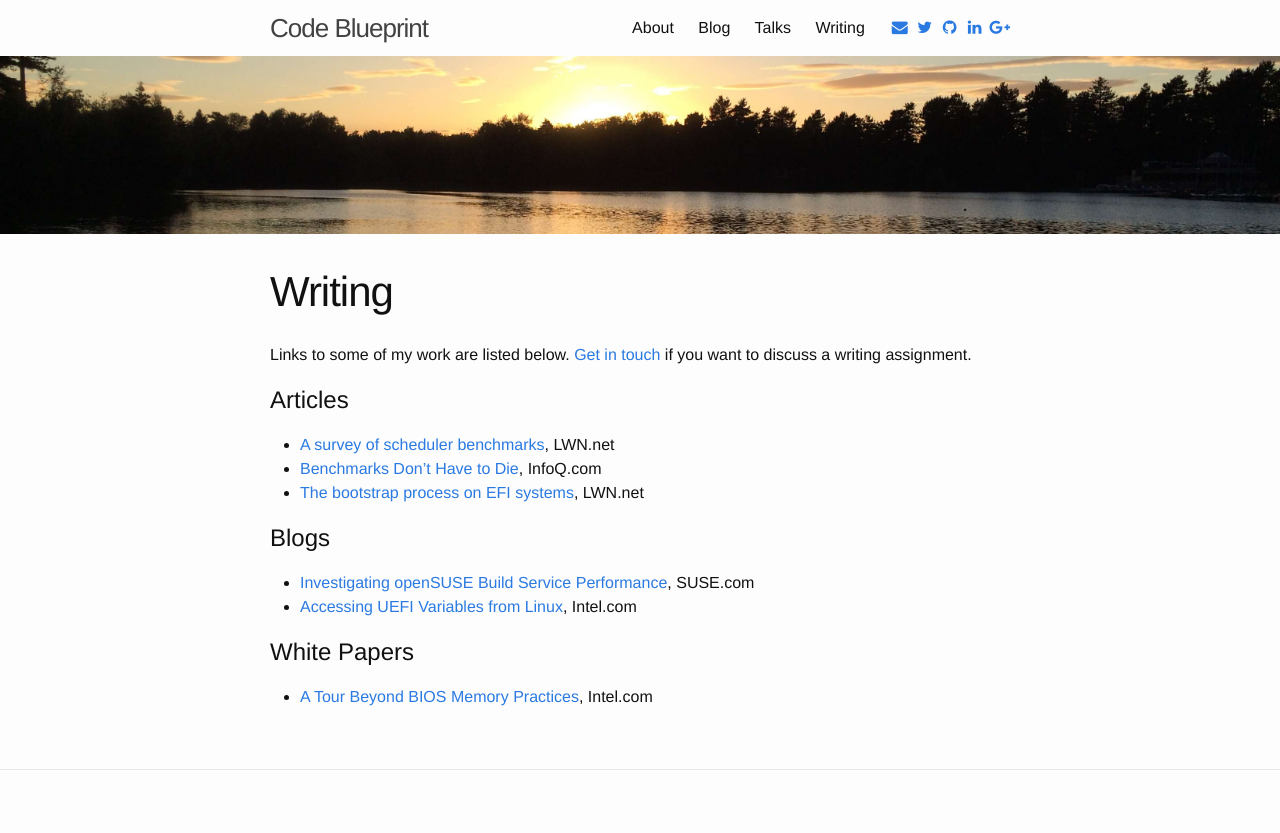
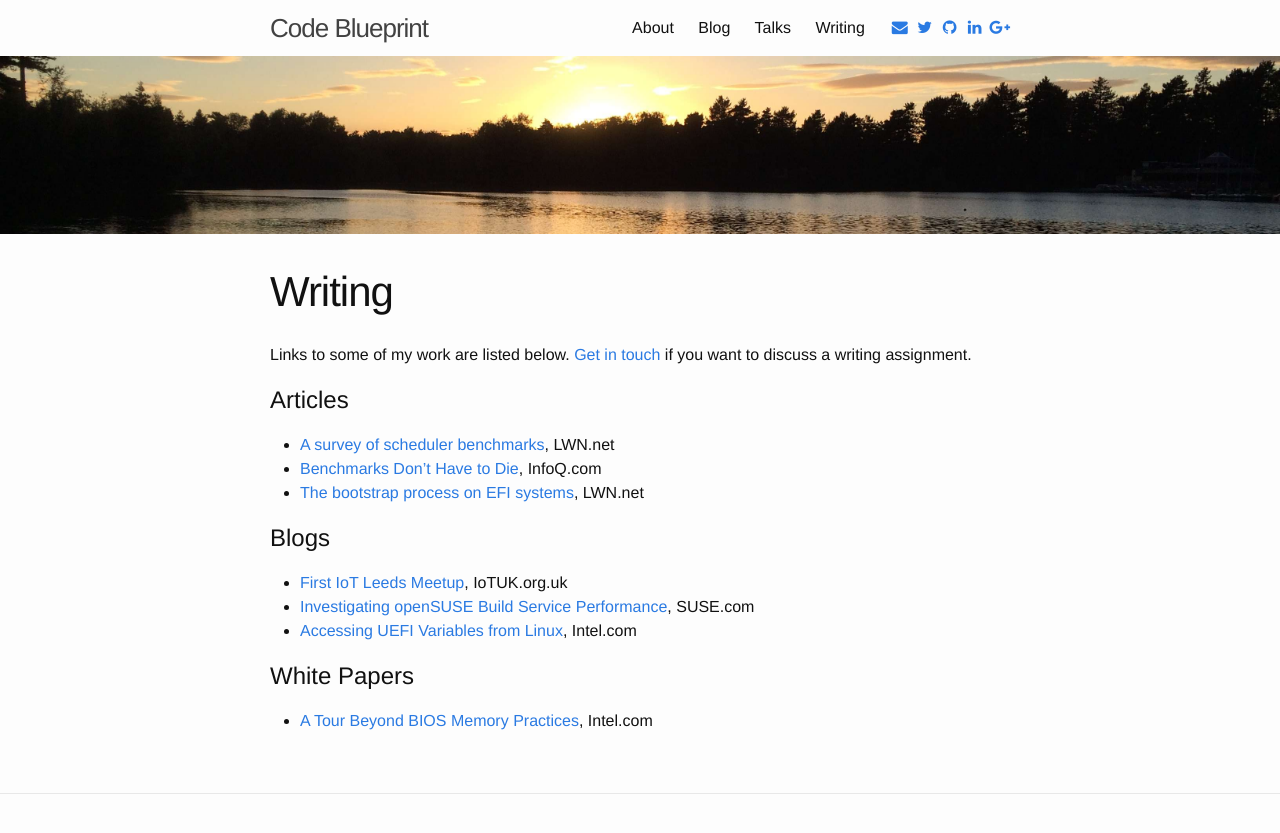
Before and after one commit to mfleming/mfleming.github.io, a Jekyll site: the page built from writing.md, in a window 1280 px wide. Shown: the top 833 px of the page. Built offline with Jekyll 4.4.1, drawn with Linux system fonts in a browser that asks for light colours; nearby versions of some CDN libraries.

Commit message:
writing: Add IoTUK coverage for first IoT Leeds meetup

```diff
--- a/writing.md
+++ b/writing.md
@@ -13,6 +13,7 @@ Links to some of my work are listed below. [Get in touch](mailto:{{ site.email }
  - [The bootstrap process on EFI systems](https://lwn.net/Articles/632528/), LWN.net
 
 # Blogs <a name="blogs"></a> #
+ - [First IoT Leeds Meetup](https://iotuk.org.uk/first-iot-leeds-meetup/), IoTUK.org.uk
  - [Investigating openSUSE Build Service Performance](https://www.suse.com/communities/blog/investigating-opensuse-build-service-performance/), SUSE.com
  - [Accessing UEFI Variables from Linux](http://firmware.intel.com/blog/accessing-uefi-variables-linux), Intel.com
 
```
